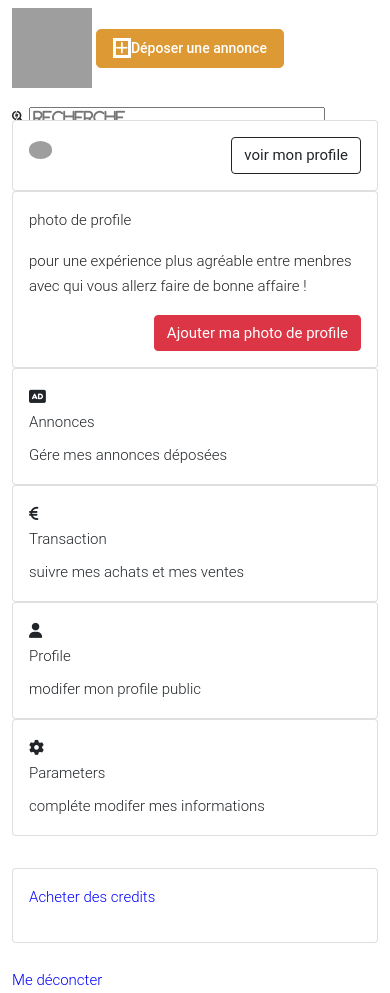
After one commit to radhwanben/lupangos, a PHP site: template views/users/dashbord.php in a window 390 px wide. The commit adds this page. Run offline with PHP 8.4, Linux system fonts and the light colour scheme; the template is opened without the code that fills it, so the values that code supplies are empty; some libraries are stand-ins or nearby versions; grey boxes are pictures that could not be loaded.

Commit message:
user dashboard

```diff
--- a/assets/css/style.css
+++ b/assets/css/style.css
@@ -980,3 +980,10 @@ padding:20px 0 0;
 .text-muted{
   float: right;
 }
+.rounded-circle {
+  width: 7%;
+}
+
+a {
+  text-decoration: none !important;
+}
--- a/class/checking.php
+++ b/class/checking.php
@@ -78,7 +78,6 @@ if(isset($_POST['btn-signup']))
   }
 }
 
-
 // login user part
 
 if(isset($_POST['btn-login']))
--- /dev/null
+++ b/class/checkingusers.php
@@ -0,0 +1,6 @@
+<?php
+
+require_once 'database.php';
+require_once 'user.php';
+
+$user = new user();
--- a/class/user.php
+++ b/class/user.php
@@ -59,9 +59,9 @@ class USER
     }
     function login(string $username, string $password): bool
     {
-        $user = find_user_by_username($username);
+        $user =$this->find_user_by_username($username);
 
-        if ($user && is_user_active($user) && password_verify($password, $user['password'])) {
+        if ($user && $this->is_user_active($user) && password_verify($password, $user['password'])) {
             // prevent session fixation attack
             session_regenerate_id();
 
@@ -122,6 +122,8 @@ class USER
        header("Location: $url");
    }
 
+
+
    public function logout()
    {
         session_destroy();
--- a/routes/web.php
+++ b/routes/web.php
@@ -12,13 +12,15 @@ $dispatcher = FastRoute\simpleDispatcher(function(FastRoute\RouteCollector $r) {
     $r->addRoute('GET', '/register', 'views/register.php');
     $r->addRoute('GET', '/home', 'views/home.php');
     $r->addRoute('POST', '/register', 'class/checking.php');
+    $r->addRoute('POST', '/', 'class/checking.php');
     $r->addRoute('POST', '/login', 'class/checking.php');
-
     //activation users accounts routes
     $r->addRoute('GET', '/activate/uname={username}&activation_code={code}', 'views/activate.php');
+    // user home and profile
+    $r->addRoute('GET', '/dashbord', 'views/users/dashbord.php');
 
     //admin routes
-    $r->addRoute('GET', '/admin', 'views/dashbord.php');
+    $r->addRoute('GET', '/admin', 'views/admin/dashbord.php');
 
 });
 
--- a/views/dashbord.php
+++ b/views/admin/dashbord.php
@@ -1,6 +1,6 @@
 <?php
 
-include 'includes/adminheader.php';
+include 'includes/admin/adminheader.php';
 
 ?>
 
@@ -13,6 +13,6 @@ include 'includes/adminheader.php';
 
 
 <?php
- include 'includes/adminnavbar.php';
- include 'includes/adminfooter.php';
+ include 'includes/admin/adminnavbar.php';
+ include 'includes/admin/adminfooter.php';
  ?>
--- a/views/login.php
+++ b/views/login.php
@@ -81,7 +81,7 @@ include 'includes/header.php';
         <a href="#" style="float:left;font-size:12px; text-decoration: none;">Forgot password?</a>
         </label>
         <div class="form-group">
-        <button type="submit" class="form-control form-control-sm btn btn-primary btn-block" name="btn-login">Sign in</button>
+        <input type="submit" class="form-control form-control-sm btn btn-primary btn-block" name="btn-login" value="Sign in" />
         </div>
 
 			</form>
--- /dev/null
+++ b/views/users/dashbord.php
@@ -0,0 +1,130 @@
+<?php
+   include 'includes/header.php';
+?>
+<header class="header-main-wrap ">
+   <div id="header-section" class="header-desktop header-v1" data-sticky="0">
+      <div class="container">
+         <div class="header-inner-wrap">
+            <div class="navbar d-flex align-items-center">
+               <div class="logo logo-desktop">
+                  <a href="http://lupangos.com/">
+                  <img src="https://i.ibb.co/m8SB35V/Lupangos-Full-Logo-PNG.png" height="80" width="80" alt="logo">
+                  </a>
+                  <a href="http://lupangos.com/create-listing/" class="btn btn-lg btn-create-listing "><i class="fa-solid fa-plus" style="border: 3px white solid"></i>Déposer une annonce</a>
+               </div>
+               <ul class="navbar-nav mr-auto">
+               <li class="nav-item">
+                  <i class="fa-brands fa-searchengin">
+                  <input class="form-group" type="text" placeholder="recherche"  />
+                  </i>
+                </li>
+                </ul>
+               <!-- main-nav -->
+               <div class="login-register on-hover-menu">
+                  <ul class="login-register-nav dropdown d-flex align-items-center" style="list-style-type: none;">
+
+                     <li style="padding-left: 3px;padding-right: 21px;">
+
+                        <a class="nav-link" href="http://lupangos.com/create-listing/">
+                        <i class="fa-solid fa-heart"></i> Favoirs
+                        </a>
+                     </li>
+                     <li>
+                        <a href="/login" class="nav-link"><i class="fa-solid fa-message"></i> conextion</a>
+                     </li>
+                  </ul>
+               </div>
+            </div>
+            <!-- navbar -->
+         </div>
+         <!-- header-inner-wrap -->
+      </div>
+      <!-- .container -->
+   </div>
+   <!-- .header-v1 --><!-- header-mobile -->
+</header>
+<br>
+<br>
+
+<div class="container">
+    <div class="row justify-content-md-center">
+        <div class="col-md-12 ">
+            <div class="card">
+            <div class="card-body">
+            <img class="rounded-circle card-img" style="width=7%" src="https://png.pngtree.com/png-vector/20190114/ourlarge/pngtree-vector-add-user-icon-png-image_313043.jpg" />
+            <a href="" class="btn btn-outline-dark" style="float: right;">voir mon profile</a>
+            </div>
+            </div>
+        </div>
+
+        <div class="col-md-12">
+            <div class="card">
+                <div class="card-body">
+                <p class="card-text">photo de profile</p>
+                <p class="card-text">pour une expérience plus agréable entre menbres avec qui vous allerz faire de bonne  affaire !</p>
+                <a href="" class="btn btn-danger card-link" style="float: right;">Ajouter ma photo de profile</a>
+                </div>
+            </div>
+        </div>
+
+        <div class="col-md-6">
+            <div class="card">
+            <a href="" class="btn-outline-dark card-link">
+                <div class="card-body">
+                <p class="card-title"><i class="fa-solid fa-audio-description"></i><br>Annonces</p>
+                <p class="card-text">Gére mes annonces déposées</p>
+                </div>
+            </a>
+            </div>
+        </div>
+
+        <div class="col-md-6">
+            <div class="card">
+            <a href="" class="btn-outline-dark card-link">
+                <div class="card-body">
+                    <p class="card-title"><i class="fa-solid fa-euro-sign"></i><br>
+                   Transaction</p>
+                    <p class="card-text">suivre mes achats et mes ventes</p>
+                </div>
+                </a>
+            </div>
+        </div>
+        <div class="col-md-6">
+            <div class="card">
+            <a href="" class="btn-outline-dark card-link">
+                <div class="card-body">
+                <p class="card-title"><i class="fa-solid fa-user"></i><br>Profile</p>
+                <p class="card-text">modifer mon profile public </p>
+                </div>
+            </a>
+
+            </div>
+        </div>
+
+        <div class="col-md-6">
+            <div class="card">
+            <a href="" class="btn-outline-dark card-link">
+                <div class="card-body">
+                <p class="card-title"><i class="fa-solid fa-gear"></i><br>Parameters</p>
+                <p class="card-text">compléte modifer mes informations</p>
+                </div>
+            </a>
+            </div>
+        </div>
+</div>
+
+        <div class="col-md-6" style="padding-top: 32px;">
+            <div class="card">
+            <a href="" class=" card-link">
+                <div class="card-body">
+                <p class="card-link">Acheter des credits</p>
+                </div>
+            </a>
+            </div>
+        </div>
+
+        <div class="col-md-6"></div>
+<br>
+        <a href="" >Me déconcter</a>
+
+</div>
```
Also changed, not shown: includes/admin/adminnavbar.php (renamed from includes/adminnavbar.php, +1 -9 lines), includes/admin/adminfooter.php (renamed from includes/adminfooter.php), includes/admin/adminheader.php (renamed from includes/adminheader.php).
